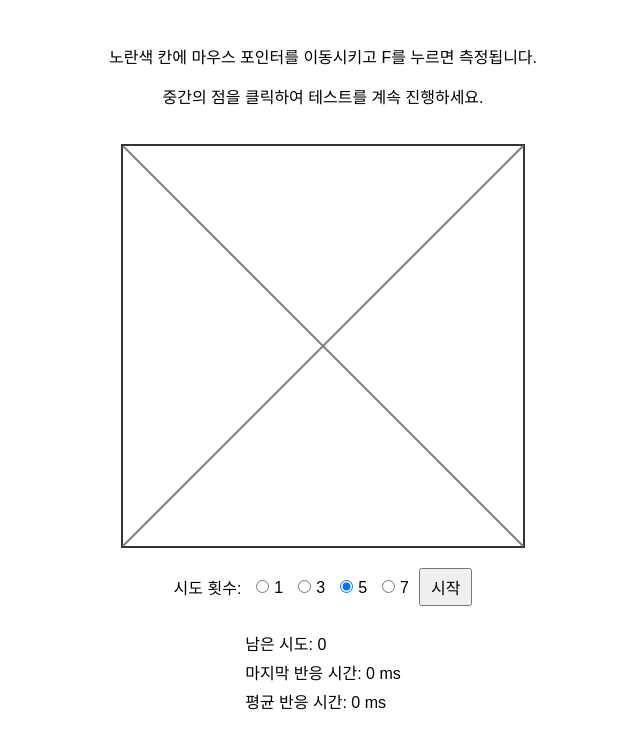
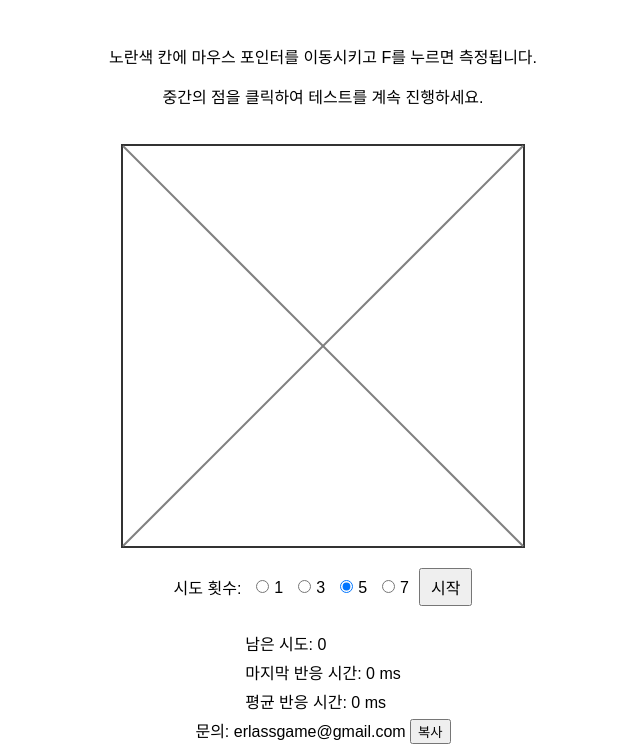
Before and after one commit to erlas6/flash-reaction-test, a plain HTML site: page index.html in a window 1280 px wide. Shown: the part 60-804 px from the top of the page, without its empty margins (317-957 px from the left). Drawn offline with Linux system fonts and the light colour scheme.

Commit message:
Add contact bar to index.html
Added a contact bar with email display and copy button.

```diff
--- a/index.html
+++ b/index.html
@@ -60,6 +60,13 @@
     <button id="retryBtn">다시하기</button>
   </div>
 
+    <!-- 연락처 표시 바 -->
+  <div id="contactBar">
+    문의: <span id="contactEmail">erlassgame@gmail.com</span>
+    <button id="copyEmailBtn">복사</button>
+    <span id="copyEmailMsg"></span>
+  </div>
+
   <script src="script.js"></script>
 </body>
 </html>
```
